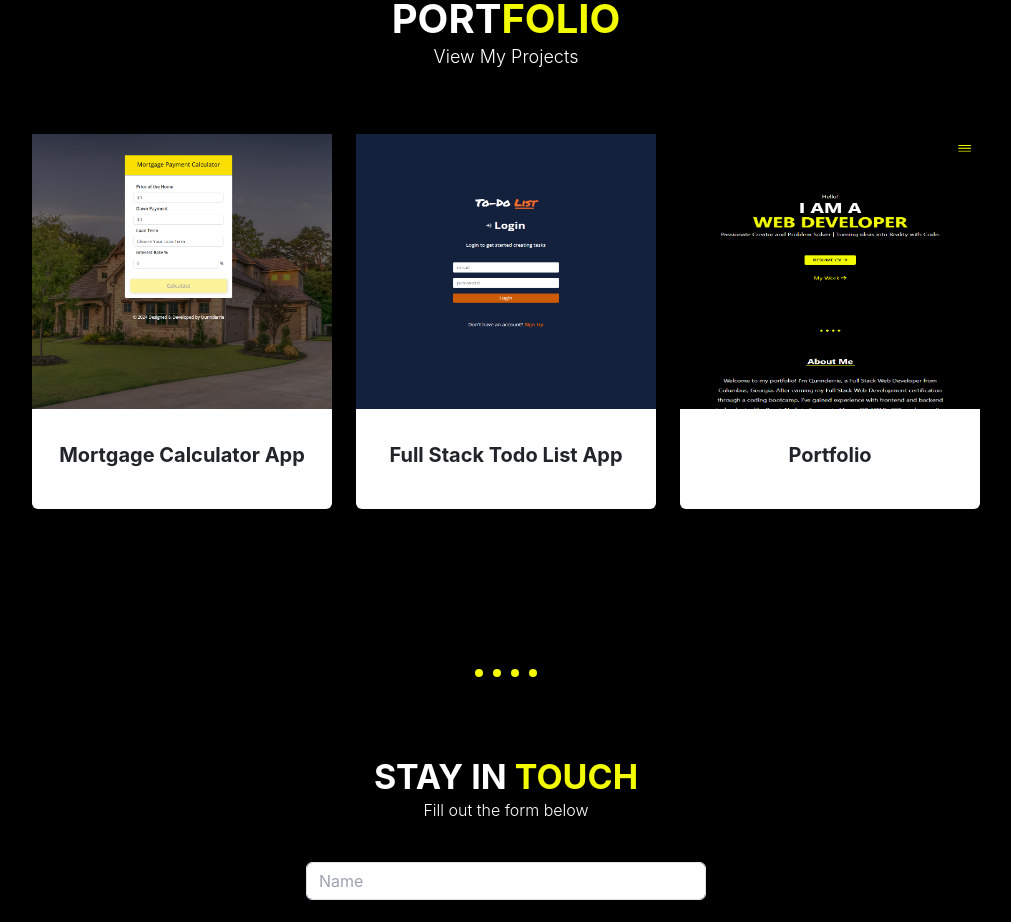
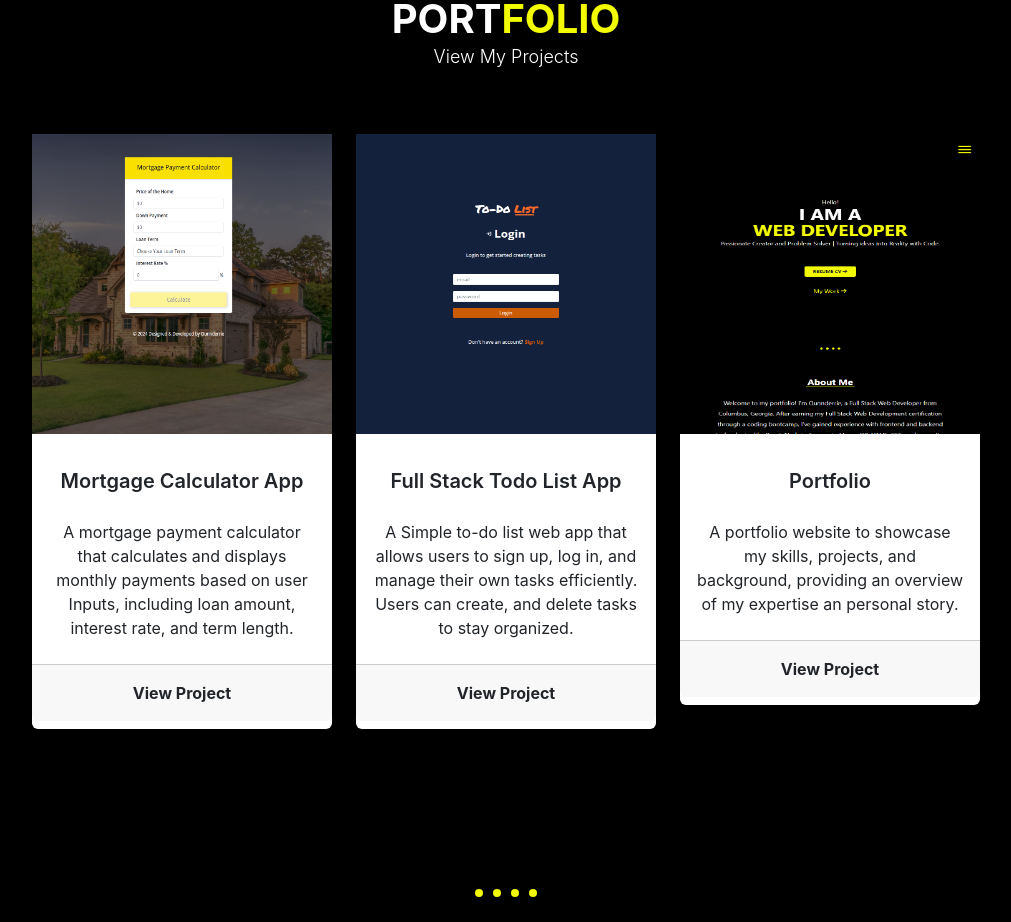
Before and after one commit to Qunnderrie1/MyPortfolio, a React (Create React App) app in the folder app/: page / in a window 1280 px wide. Shown: the part 1420-2342 px from the top of the page, without its empty margins (134-1145 px from the left). Built offline with nearby package versions, Linux system fonts and the light colour scheme.

Commit message:
updated projects section

```diff
--- a/app/src/Components/Portfolio.jsx
+++ b/app/src/Components/Portfolio.jsx
@@ -33,51 +33,88 @@ const Portfolio = () => {
               hasTriggered ? "animate-[moveAboutText_1s]" : "animate-none"
             }`}
           >
-            <a href="https://qunnderrie1.github.io/MortgageCalculatorApp/">
-              <div className="card border-none w-[300px]">
+            <div className="card border-none w-[300px] h-fit">
               <img
-                  className="w-100 h-[275px] img-fluid"
+                className="w-100 h-[300px] img-fluid"
                 src={mortgageCalculator}
                 alt="mortgage Calculator"
               />
               <div className="card-title">
-                  <p className="mt-8 text-xl text-center font-bold">
+                <p className="mt-8 text-[20px] text-center font-semibold">
                   Mortgage Calculator App
                 </p>
-                  <div className="card-body"></div>
+                <div className="card-body text-center">
+                  <p className="text-[16px] my-2">
+                    A mortgage payment calculator that calculates and displays
+                    monthly payments based on user Inputs, including loan
+                    amount, interest rate, and term length.
+                  </p>
+                </div>
+                <div className="card-footer flex justify-center">
+                  <a
+                    className="font-bold p-2"
+                    href="https://qunnderrie1.github.io/MortgageCalculatorApp/"
+                  >
+                    View Project
+                  </a>
                 </div>
               </div>
-            </a>
-            <a href="https://fullstacktodoapp-lqgy.onrender.com/">
-              <div className="card border-none w-[300px]">
+            </div>
+            <div className="card border-none w-[300px] h-fit">
               <img
-                  className="w-100 h-[275px] img-fluid"
+                className="w-100 h-[300px] img-fluid"
                 src={todoListImage}
                 alt="todolist app"
               />
               <div className="card-title">
-                  <p className="mt-8 text-xl text-center font-bold">
+                <p className="mt-8 text-[20px] text-center font-semibold">
                   Full Stack Todo List App
                 </p>
-                  <div className="card-body"></div>
+
+                <div className="card-body text-center">
+                  <p className="text-[16px] my-2">
+                    A Simple to-do list web app that allows users to sign up,
+                    log in, and manage their own tasks efficiently. Users can
+                    create, and delete tasks to stay organized.
+                  </p>
+                </div>
+                <div className="card-footer flex justify-center">
+                  <a
+                    className="font-bold p-2"
+                    href="https://fullstacktodoapp-lqgy.onrender.com/"
+                  >
+                    View Project
+                  </a>
                 </div>
               </div>
-            </a>
-            <a href="https://fullstacktodoapp-lqgy.onrender.com/">
-              <div className="card border-none w-[300px]">
+            </div>
+            <div className="card border-none w-[300px] h-fit">
               <img
-                  className="w-100 h-[275px] img-fluid"
+                className="w-100 h-[300px] img-fluid"
                 src={portfolio}
                 alt="portfolio"
               />
               <div className="card-title">
-                  <p className="mt-8 text-xl text-center font-bold">
+                <p className="mt-8 text-[20px] text-center font-semibold">
                   Portfolio
                 </p>
-                  <div className="card-body"></div>
+                <div className="card-body text-center">
+                  <p className="text-[16px] my-2">
+                    A portfolio website to showcase my skills, projects, and
+                    background, providing an overview of my expertise an
+                    personal story.
+                  </p>
+                </div>
+                <div className="card-footer flex justify-center">
+                  <a
+                    className="font-bold p-2"
+                    href="https://myportfolio-tbi2.onrender.com/"
+                  >
+                    View Project
+                  </a>
                 </div>
               </div>
-            </a>
+            </div>
           </div>
         </InView>
       </div>
```
Lines whose indentation alone changed are shown as unchanged.
